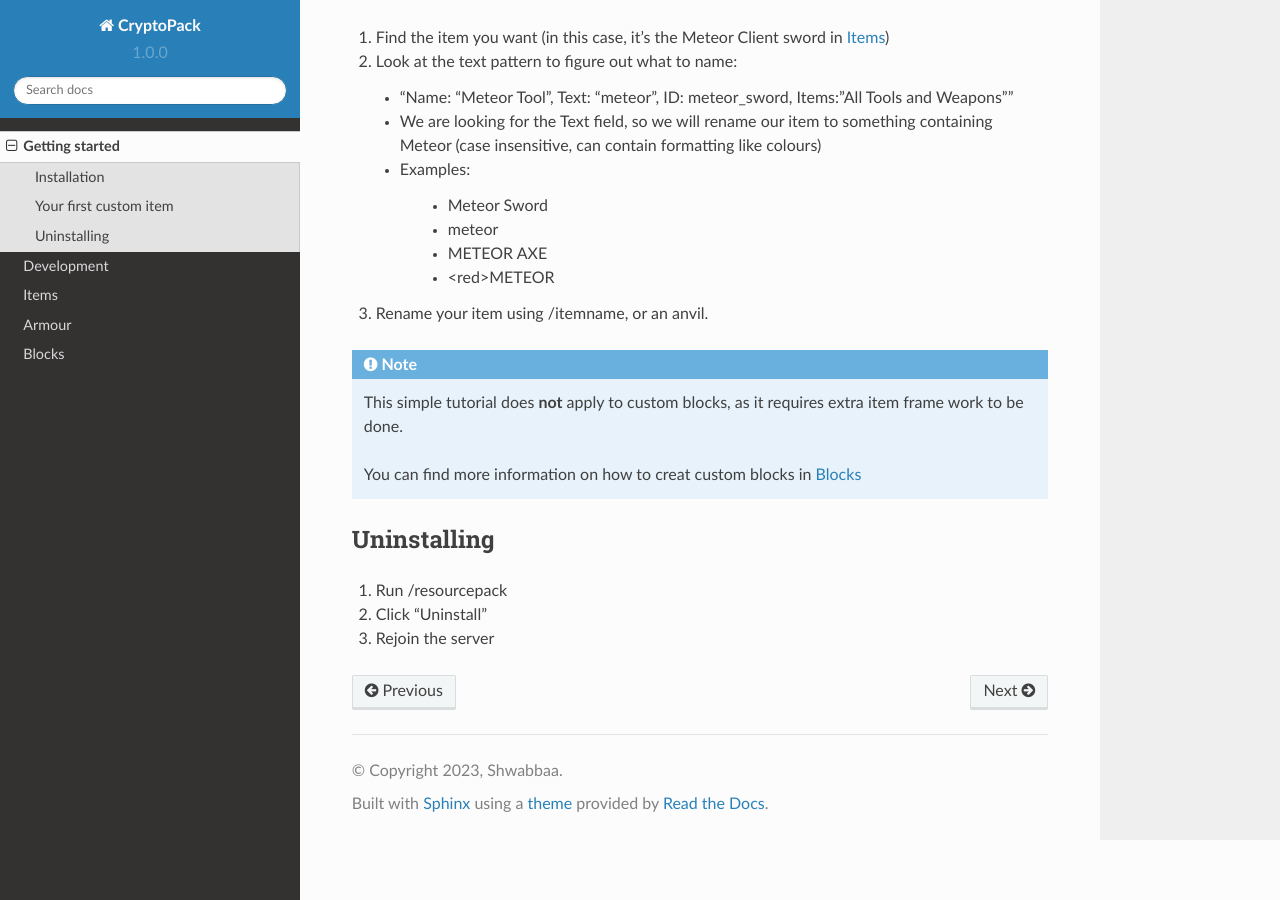
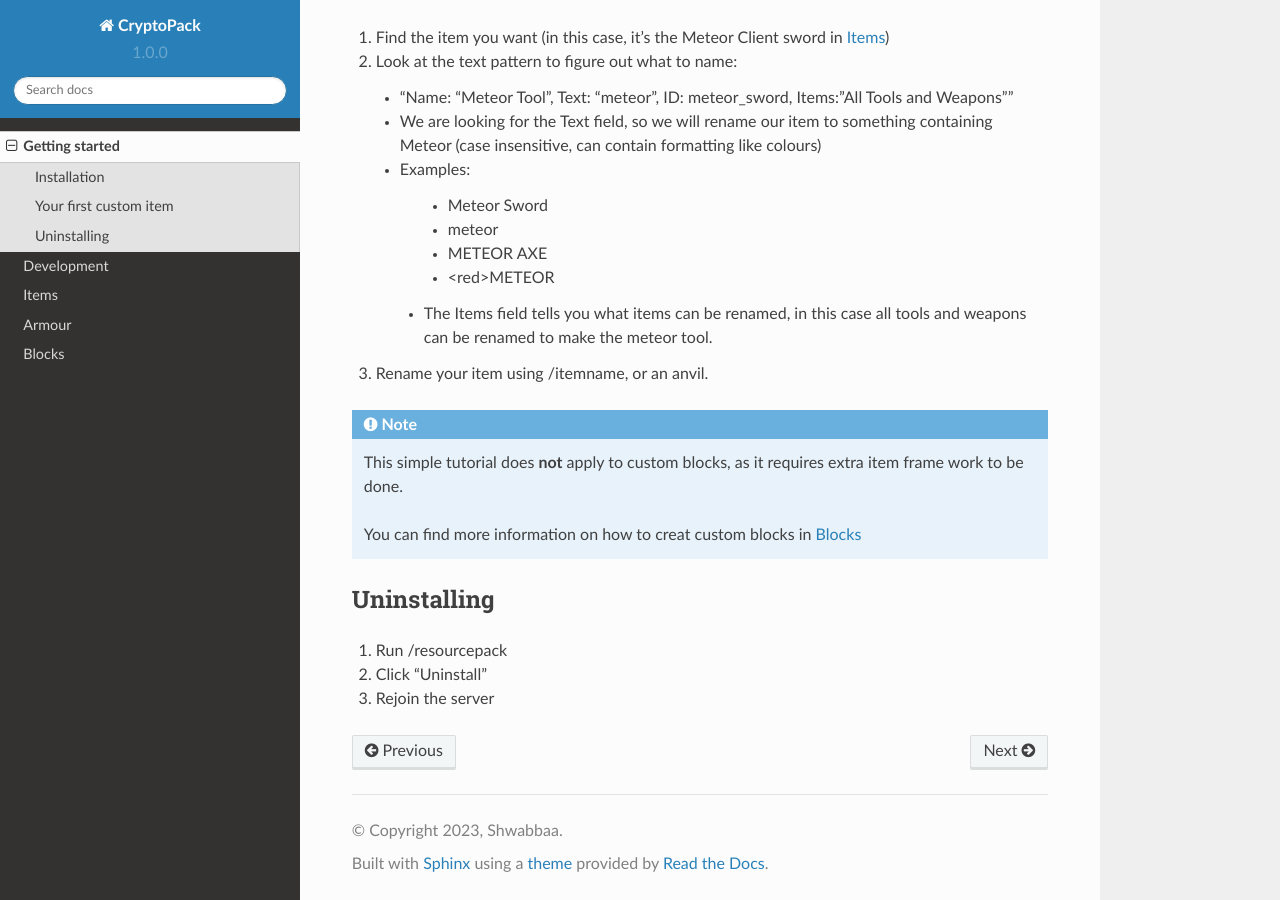
Before and after one commit to Shwabbaa/cryptopack-docs, a Sphinx documentation site: the page built from docs/source/getting_started.rst, in a window 1280 px wide and 900 px high, scrolled down 582 px. Built offline with Sphinx 7.4.7 and the Read the Docs theme 2.0.0, drawn with Linux system fonts in a browser that asks for light colours; pages that are not in the unit, such as notebooks, are missing from menus.

Commit message:
Update getting_started.rst

```diff
--- a/docs/source/getting_started.rst
+++ b/docs/source/getting_started.rst
@@ -37,6 +37,8 @@ We will be creating a Meteor Client Sword.
       * METEOR AXE
       * <red>METEOR
 
+    * The Items field tells you what items can be renamed, in this case all tools and weapons can be renamed to make the meteor tool.
+
 #. Rename your item using /itemname, or an anvil.
 
 .. note::
```
